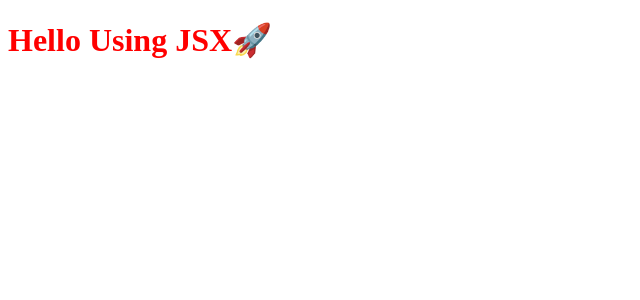
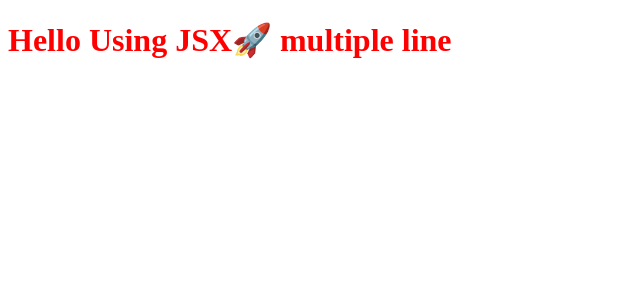
Before and after one commit to coder-harsh/namaste-react, a React (Vite) app: page / in a window 1280 px wide. Shown: the top 300 px of the page, without its empty margins (0-640 px from the left). Built offline with nearby package versions, Linux system fonts and the light colour scheme.

Commit message:
add tut 3 note till 134

```diff
--- a/App.js
+++ b/App.js
@@ -16,15 +16,25 @@ root.render(heading);
 //dom element are html element
 //React Element: it is an element equivalent to dom element
 // react element is an oobject
-const jsxheading = <h1 id="heading">Hello Using JSX🚀</h1>//jsx //jsx is diff then html //this code is eq to react.createElement code //create react element using jsx
+const jsxheading = <h1 id="heading" className="jsxheading">Hello Using JSX🚀</h1>//jsx //jsx is diff then html //this code is eq to react.createElement code //create react element using jsx
 
 //jsx is html like syntax //xml like syntax
 
 //jsx is react elelemnet? no it's a syntax
 
 const root = ReactDOM.createRoot(document.getElementById("root"));
-root.render(jsxheading);
+// root.render(jsxheading);
 console.log(jsxheading); //object same as react.createElement
 
 
 //now we will use jsx
+
+// const jsxheading2 = (<h1 id="heading" className="jsxheading">Hello Using JSX🚀</h1>): valid
+
+const jsxheading2 = (
+    <h1 id="head" className="jsxheading">
+        Hello Using JSX🚀 multiple line
+    </h1>
+);
+
+root.render(jsxheading2);
```
Also changed, not shown: Tut-3/note.txt.
